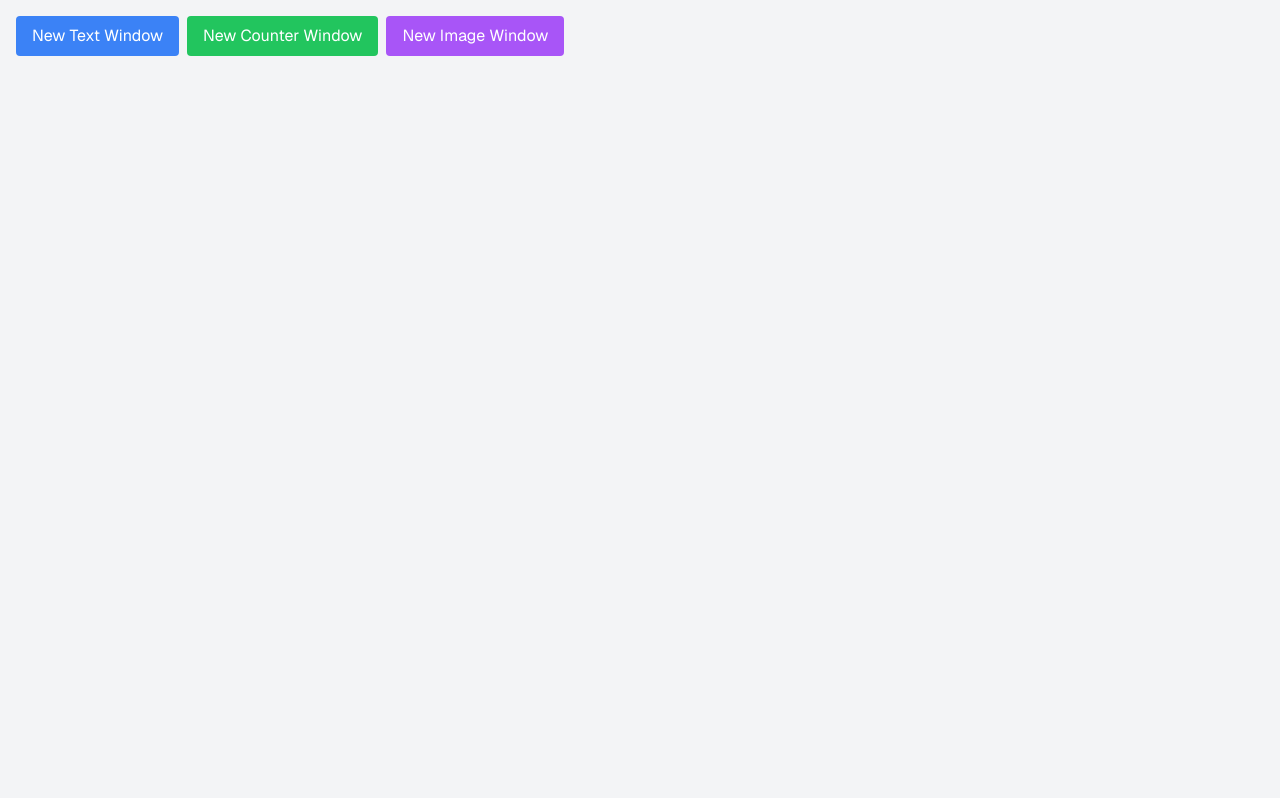
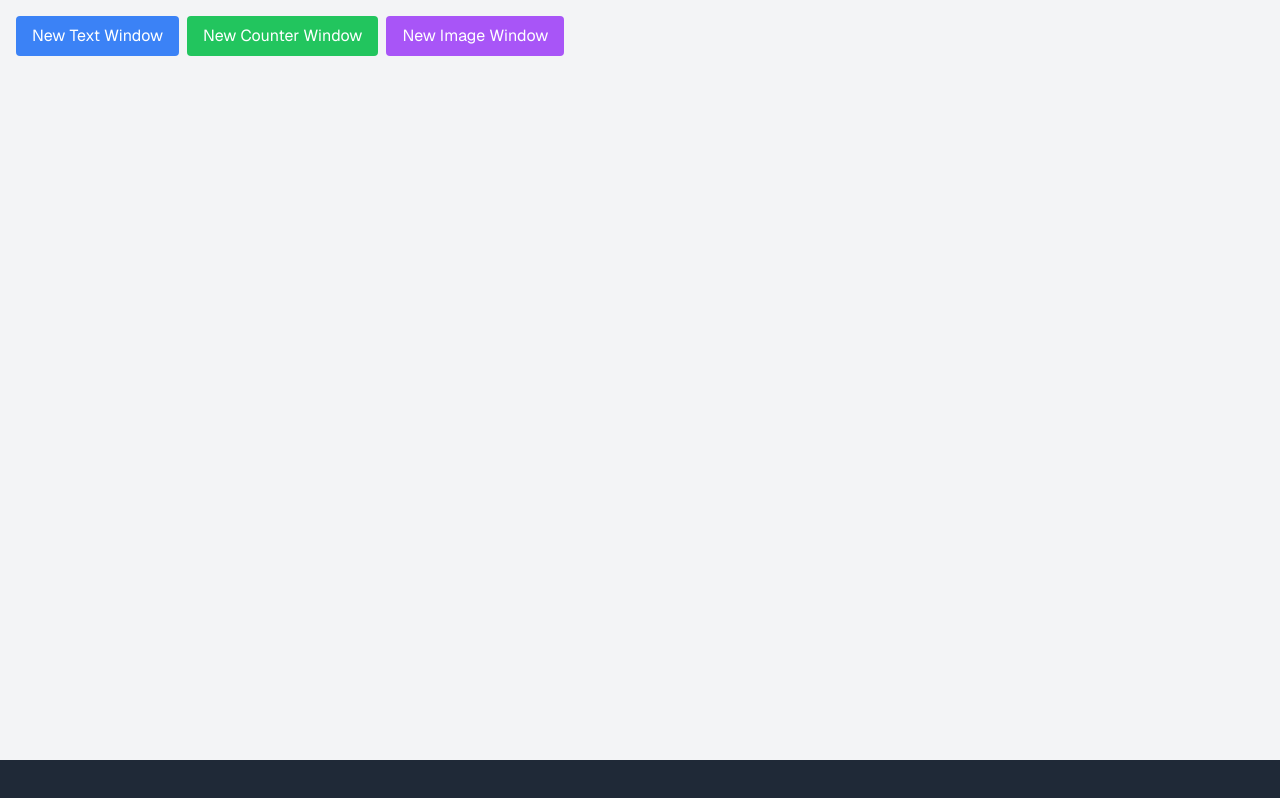
Before and after one commit to zax4r0/react-winows-clone, a Next.js app: page / in a window 1280 px wide. Built offline with nearby package versions, Linux system fonts and the light colour scheme.

Commit message:
feat: :sparkles: add taskbar

```diff
--- a/src/components/window.tsx
+++ b/src/components/window.tsx
@@ -1,5 +1,5 @@
 import React, { useState, useCallback, useRef, ReactNode, useMemo } from 'react'
-import { X, Minus, Square, Maximize2 } from 'lucide-react'
+import { X, Minus, Square, Maximize2, Layout } from 'lucide-react'
 
 interface Position {
   x: number;
@@ -16,7 +16,9 @@ interface WindowProps {
   title: string;
   onClose: (id: number) => void;
   onFocus: (id: number) => void;
+  onMinimize: (id: number) => void;
   zIndex: number;
+  isMinimized: boolean;
   children: ReactNode;
 }
 
@@ -25,6 +27,7 @@ interface WindowData {
   title: string;
   zIndex: number;
   contentType: string;
+  isMinimized: boolean;
 }
 
 // Custom hook for drag functionality
@@ -57,7 +60,7 @@ const useDrag = (initialPosition: Position = { x: 0, y: 0 }) => {
   return { position, setPosition, handleMouseDown, handleMouseMove, handleMouseUp }
 }
 
-// Enhanced custom hook for multi-side resize functionality
+// Custom hook for resize functionality
 const useResize = (initialSize: Size = { width: 300, height: 200 }, initialPosition: Position = { x: 0, y: 0 }) => {
   const [size, setSize] = useState(initialSize)
   const [position, setPosition] = useState(initialPosition)
@@ -127,11 +130,10 @@ const useResize = (initialSize: Size = { width: 300, height: 200 }, initialPosit
 }
 
 // Memoized Window component
-const Window: React.FC<WindowProps> = React.memo(({ id, title, onClose, onFocus, zIndex, children }) => {
+const Window: React.FC<WindowProps> = React.memo(({ id, title, onClose, onFocus, onMinimize, zIndex, isMinimized, children }) => {
   const { position: dragPosition, handleMouseDown: handleDragMouseDown, handleMouseMove: handleDragMouseMove, handleMouseUp: handleDragMouseUp } = useDrag()
   const { size, setSize, position: resizePosition, setPosition: setResizePosition, handleResizeStart, handleResizeMove, handleResizeEnd } = useResize()
   const [isMaximized, setIsMaximized] = useState(false)
-  const [isMinimized, setIsMinimized] = useState(false)
   const prevSize = useRef<Size>({ width: 0, height: 0 })
   const prevPosition = useRef<Position>({ x: 0, y: 0 })
 
@@ -161,30 +163,31 @@ const Window: React.FC<WindowProps> = React.memo(({ id, title, onClose, onFocus,
     } else {
       prevSize.current = size
       prevPosition.current = position
-      setSize({ width: window.innerWidth, height: window.innerHeight })
+      setSize({ width: window.innerWidth, height: window.innerHeight - 40 }) // Subtract taskbar height
       setResizePosition({ x: 0, y: 0 })
     }
     setIsMaximized(!isMaximized)
   }, [isMaximized, size, position, setSize, setResizePosition])
 
-  const toggleMinimize = useCallback(() => {
-    setIsMinimized(!isMinimized)
-  }, [])
+  const handleMinimize = useCallback(() => {
+    onMinimize(id)
+  }, [onMinimize, id])
 
   const handleClose = useCallback(() => onClose(id), [onClose, id])
   const handleFocus = useCallback(() => onFocus(id), [onFocus, id])
 
   const windowStyle = useMemo(() => ({
     width: size.width,
-    height: isMinimized ? 40 : size.height,
+    height: size.height,
     left: position.x,
     top: position.y,
     zIndex,
-  }), [size, isMinimized, position, zIndex])
+    display: isMinimized ? 'none' : 'block',
+  }), [size, position, zIndex, isMinimized])
 
   return (
     <div
-      className={`absolute bg-white shadow-lg rounded-lg overflow-hidden ${isMinimized ? 'h-10' : ''}`}
+      className="absolute bg-white shadow-lg rounded-lg overflow-hidden"
       style={windowStyle}
       onMouseDown={handleFocus}
     >
@@ -194,15 +197,13 @@ const Window: React.FC<WindowProps> = React.memo(({ id, title, onClose, onFocus,
       >
         <span className="font-semibold">{title}</span>
         <div className="flex space-x-2">
-          <button className="p-1 hover:bg-gray-300 rounded" onClick={toggleMinimize}><Minus size={16} /></button>
+          <button className="p-1 hover:bg-gray-300 rounded" onClick={handleMinimize}><Minus size={16} /></button>
           <button className="p-1 hover:bg-gray-300 rounded" onClick={toggleMaximize}>
             {isMaximized ? <Square size={16} /> : <Maximize2 size={16} />}
           </button>
           <button className="p-1 hover:bg-gray-300 rounded" onClick={handleClose}><X size={16} /></button>
         </div>
       </div>
-      {!isMinimized && (
-        <>
       <div className="p-4 overflow-auto" style={{ height: 'calc(100% - 40px)' }}>
         {children}
       </div>
@@ -212,13 +213,29 @@ const Window: React.FC<WindowProps> = React.memo(({ id, title, onClose, onFocus,
       <div className="absolute bottom-0 left-0 right-0 h-1 cursor-s-resize" onMouseDown={(e) => handleResizeStart(e, 'bottom')} />
       <div className="absolute top-0 bottom-0 right-0 w-1 cursor-e-resize" onMouseDown={(e) => handleResizeStart(e, 'right')} />
       <div className="absolute top-0 bottom-0 left-0 w-1 cursor-w-resize" onMouseDown={(e) => handleResizeStart(e, 'left')} />
-        </>
-      )}
     </div>
   )
 })
 
-// Sample window contents (unchanged)
+// Taskbar component
+const Taskbar: React.FC<{ windows: WindowData[], onFocus: (id: number) => void }> = React.memo(({ windows, onFocus }) => {
+  return (
+    <div className="fixed bottom-0 left-0 right-0 h-10 bg-gray-800 flex items-center px-2 space-x-2">
+      {windows.map(window => (
+        <button
+          key={window.id}
+          className={`h-8 px-2 rounded flex items-center space-x-1 ${window.isMinimized ? 'bg-gray-600' : 'bg-gray-700'} hover:bg-gray-500`}
+          onClick={() => onFocus(window.id)}
+        >
+          <Layout size={16} />
+          <span className="text-white text-sm truncate max-w-[100px]">{window.title}</span>
+        </button>
+      ))}
+    </div>
+  )
+})
+
+// Sample window contents
 const TextContent: React.FC = () => <p>This is a simple text content window.</p>
 
 const CounterContent: React.FC = () => {
@@ -235,7 +252,7 @@ const ImageContent: React.FC = () => (
   <img src="/placeholder.svg?height=150&width=300" alt="Placeholder" className="w-full h-auto" />
 )
 
-// Optimized WindowManager component (unchanged)
+// Main WindowManager component
 const WindowManager: React.FC = () => {
   const [windows, setWindows] = useState<WindowData[]>([])
 
@@ -251,6 +268,7 @@ const WindowManager: React.FC = () => {
           title: `Window ${prevWindows.length + 1}`,
           zIndex: newMaxZIndex,
           contentType,
+          isMinimized: false,
         }
       ]
     })
@@ -263,8 +281,22 @@ const WindowManager: React.FC = () => {
   const focusWindow = useCallback((id: number) => {
     setWindows(prevWindows => {
       const newMaxZIndex = Math.max(...prevWindows.map(w => w.zIndex)) + 1
-      return prevWindows.map(w => w.id === id ? { ...w, zIndex: newMaxZIndex } : w)
+      return prevWindows.map(w =>
+        w.id === id
+          ? { ...w, zIndex: newMaxZIndex, isMinimized: false }
+          : w
+      )
     })
+  }, [])
+
+  const minimizeWindow = useCallback((id: number) => {
+    setWindows(prevWindows =>
+      prevWindows.map(w =>
+        w.id === id
+          ? { ...w, isMinimized: true }
+          : w
+      )
+    )
   }, [])
 
   const renderWindowContent = useCallback((contentType: string) => {
@@ -287,14 +319,17 @@ const WindowManager: React.FC = () => {
       title={window.title}
       onClose={closeWindow}
       onFocus={focusWindow}
+      onMinimize={minimizeWindow}
       zIndex={window.zIndex}
+      isMinimized={window.isMinimized}
     >
       {renderWindowContent(window.contentType)}
     </Window>
-  )), [windows, closeWindow, focusWindow, renderWindowContent])
+  )), [windows, closeWindow, focusWindow, minimizeWindow, renderWindowContent])
 
   return (
-    <div className="relative w-full h-screen bg-gray-100 overflow-hidden p-4">
+    <div className="relative w-full h-screen bg-gray-100 overflow-hidden">
+      <div className="absolute top-0 left-0 right-0 p-4">
         <div className="space-x-2 mb-4">
           <button
             className="bg-blue-500 text-white px-4 py-2 rounded hover:bg-blue-600"
@@ -315,7 +350,9 @@ const WindowManager: React.FC = () => {
             New Image Window
           </button>
         </div>
+      </div>
       {memoizedWindows}
+      <Taskbar windows={windows} onFocus={focusWindow} />
     </div>
   )
 }
```
Lines whose indentation alone changed are shown as unchanged.
